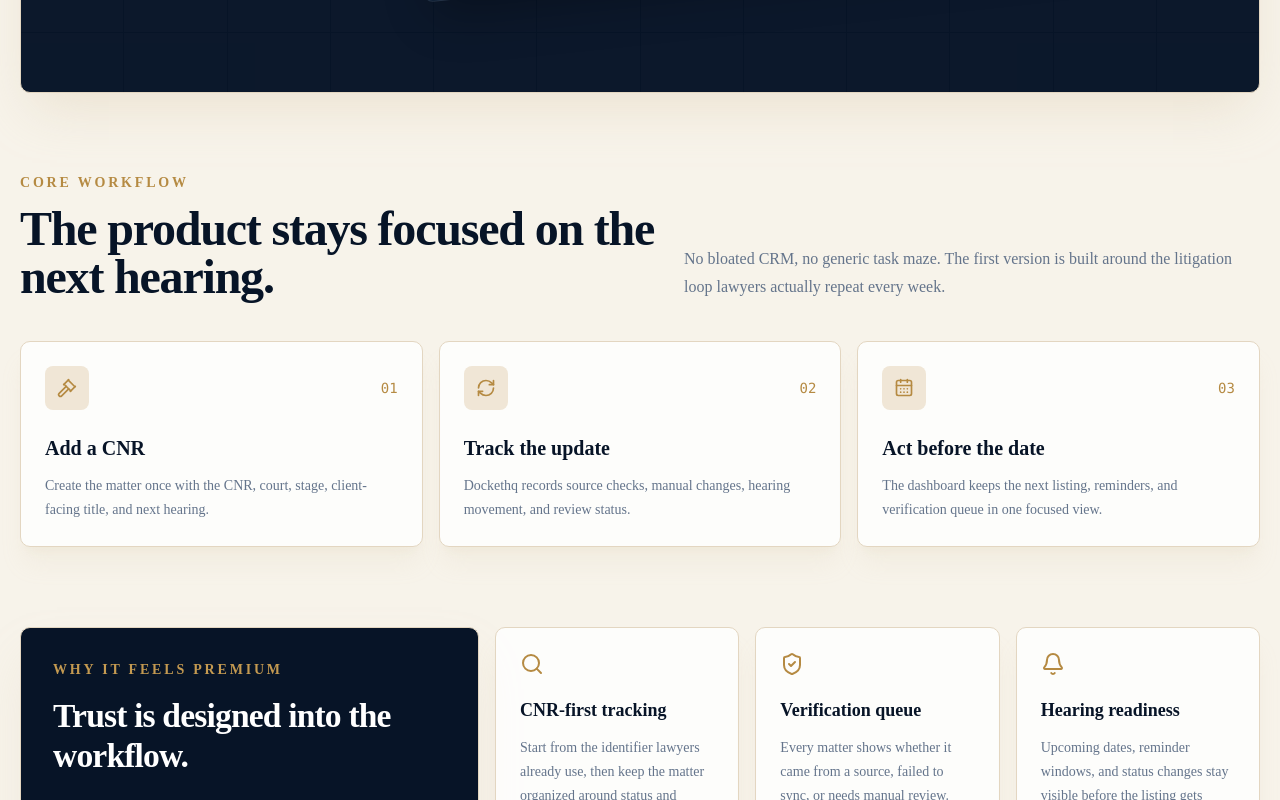
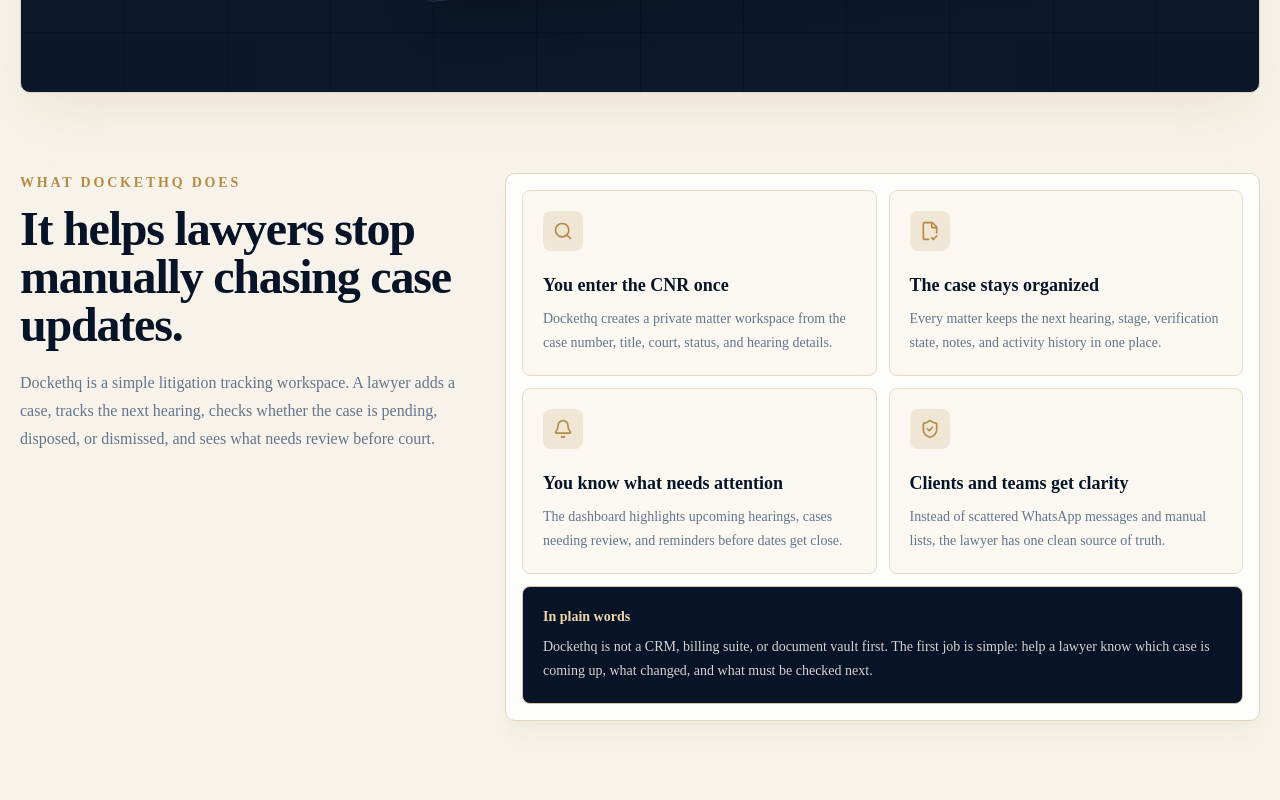
Before and after one commit to RS177/DOCKETHQ, a Next.js app: page / in a window 1280 px wide. Shown: the part 720-1520 px from the top of the page. Built offline with nearby package versions, Linux system fonts and the light colour scheme.

Commit message:
Add product explanation section to landing page

```diff
--- a/app/page.tsx
+++ b/app/page.tsx
@@ -44,6 +44,33 @@
   ["Active matters", "18"],
   ["Hearings this week", "07"],
   ["Need verification", "03"],
+];
+
+const whatItDoes = [
+  {
+    title: "You enter the CNR once",
+    description:
+      "Dockethq creates a private matter workspace from the case number, title, court, status, and hearing details.",
+    icon: Search,
+  },
+  {
+    title: "The case stays organized",
+    description:
+      "Every matter keeps the next hearing, stage, verification state, notes, and activity history in one place.",
+    icon: FileCheck2,
+  },
+  {
+    title: "You know what needs attention",
+    description:
+      "The dashboard highlights upcoming hearings, cases needing review, and reminders before dates get close.",
+    icon: Bell,
+  },
+  {
+    title: "Clients and teams get clarity",
+    description:
+      "Instead of scattered WhatsApp messages and manual lists, the lawyer has one clean source of truth.",
+    icon: ShieldCheck,
+  },
 ];
 
 const features = [
@@ -96,6 +123,9 @@
           <BrandLogo className="shrink-0" />
 
           <div className="hidden items-center gap-8 text-sm font-semibold text-[#344256] md:flex">
+            <a href="#what-it-does" className="transition hover:text-[#071427]">
+              What it does
+            </a>
             <a href="#workflow" className="transition hover:text-[#071427]">
               Workflow
             </a>
@@ -247,6 +277,63 @@
         </div>
       </section>
 
+      <section id="what-it-does" className="px-5 py-10">
+        <div className="mx-auto max-w-7xl">
+          <div className="grid gap-8 lg:grid-cols-[0.75fr_1.25fr] lg:items-start">
+            <div>
+              <p className="text-sm font-semibold uppercase tracking-[0.2em] text-[#B58A42]">
+                What Dockethq does
+              </p>
+              <h2 className="mt-3 max-w-2xl text-4xl font-semibold tracking-tight text-[#071427] md:text-5xl">
+                It helps lawyers stop manually chasing case updates.
+              </h2>
+              <p className="mt-5 max-w-xl text-base leading-7 text-[#64748B]">
+                Dockethq is a simple litigation tracking workspace. A lawyer
+                adds a case, tracks the next hearing, checks whether the case is
+                pending, disposed, or dismissed, and sees what needs review
+                before court.
+              </p>
+            </div>
+
+            <div className="rounded-lg border border-[#E3D6C1] bg-white/80 p-4 shadow-xl shadow-[#D9C7AA]/15">
+              <div className="grid gap-3 sm:grid-cols-2">
+                {whatItDoes.map((item) => {
+                  const Icon = item.icon;
+
+                  return (
+                    <div
+                      key={item.title}
+                      className="rounded-md border border-[#E8DCC8] bg-[#FBF8F1] p-5"
+                    >
+                      <div className="flex h-10 w-10 items-center justify-center rounded-md bg-[#F0E6D6] text-[#B58A42]">
+                        <Icon className="h-5 w-5" />
+                      </div>
+                      <h3 className="mt-5 text-lg font-semibold text-[#071427]">
+                        {item.title}
+                      </h3>
+                      <p className="mt-2 text-sm leading-6 text-[#64748B]">
+                        {item.description}
+                      </p>
+                    </div>
+                  );
+                })}
+              </div>
+
+              <div className="mt-3 rounded-md border border-[#D6C6AA] bg-[#071427] p-5 text-white">
+                <p className="text-sm font-semibold text-[#F0D6A6]">
+                  In plain words
+                </p>
+                <p className="mt-2 text-sm leading-6 text-stone-300">
+                  Dockethq is not a CRM, billing suite, or document vault first.
+                  The first job is simple: help a lawyer know which case is
+                  coming up, what changed, and what must be checked next.
+                </p>
+              </div>
+            </div>
+          </div>
+        </div>
+      </section>
+
       <section id="workflow" className="px-5 py-10">
         <div className="mx-auto max-w-7xl">
           <div className="flex flex-col justify-between gap-5 md:flex-row md:items-end">
```
